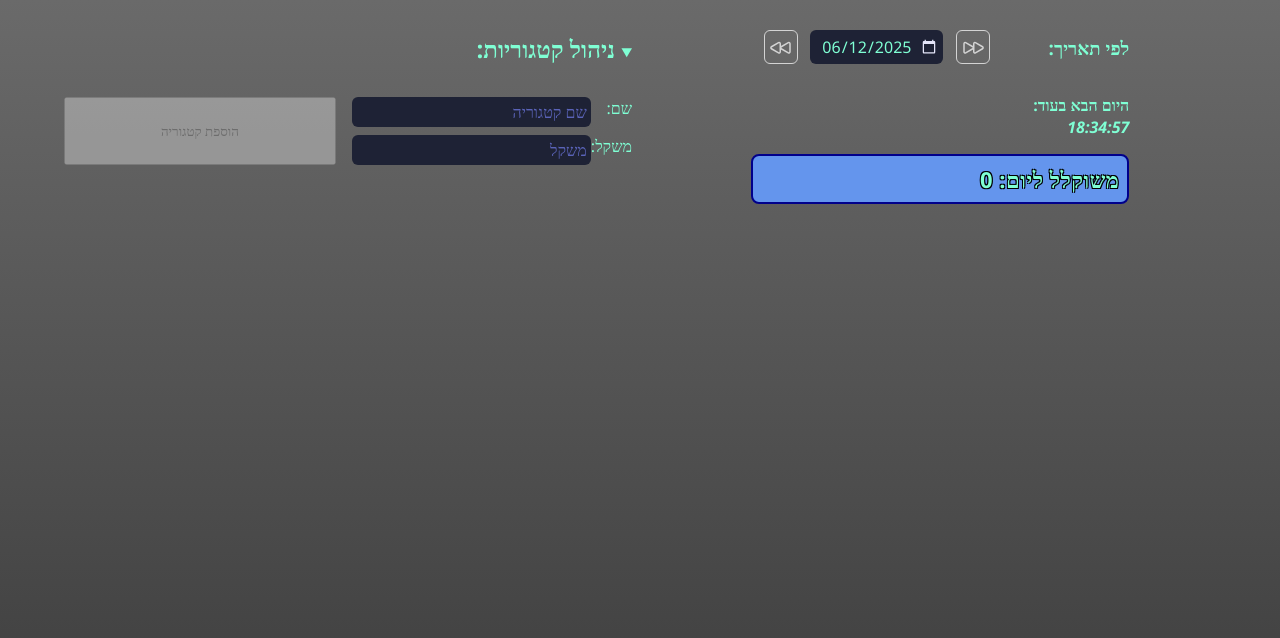
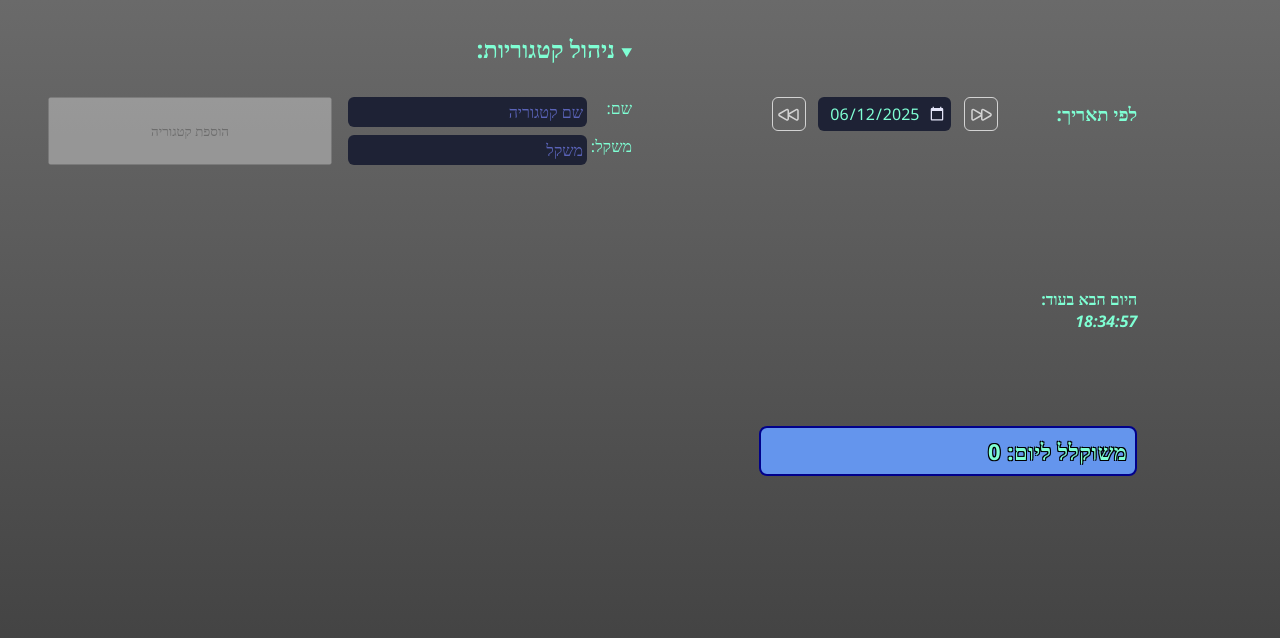
Before and after one commit to Eytan414/goals, an Angular app: page / in a window 1280 px wide. Shown: the top 638 px of the page. Built offline with nearby package versions, Linux system fonts and the light colour scheme.

Commit message:
home component haul

```diff
--- a/src/app/components/categories/increment-btn/increment-btn.ts
+++ b/src/app/components/categories/increment-btn/increment-btn.ts
@@ -12,8 +12,10 @@ import { CategoryRecord, DBService } from '../../../services/db';
 export class IncrementBtn {
   private readonly db = inject(DBService);
   record = input.required<CategoryRecord>();
+  SLEEP_ID = 11;
 
   increment(record: CategoryRecord) {
+    if(record.categoryId === this.SLEEP_ID && record.value === 1) return;
     const newValue = {
       ...record,
       value: record.value + 1
--- a/src/app/components/home/countdown/countdown.scss
+++ b/src/app/components/home/countdown/countdown.scss
@@ -1,5 +1,6 @@
 h1 {
     font-size: 1rem;
+    margin: 0;
 
     span {
         display: block;
--- a/src/app/components/home/home.html
+++ b/src/app/components/home/home.html
@@ -17,7 +17,7 @@
     </section>
 
     <section class="manage">
-        <details open>
+        <details open >
             <summary>
                 <h1>ניהול קטגוריות:</h1>
             </summary>
--- a/src/app/components/home/home.scss
+++ b/src/app/components/home/home.scss
@@ -4,23 +4,29 @@ main {
     grid-template-columns: 1fr 1fr;
     place-items: center;
     gap: 1rem;
-    width: calc(100% - 2rem);
     justify-self: center;
+    width: 100%;
     color: aquamarine;
 
     &>section {
         height: calc(100vh - 2rem);
+        max-height: 100%;
+        overflow: auto;
+        padding: 0 1rem;
     }
 
-    section.date-selection {
+    section.categories-container {
+        display: grid;
+        gap: 1rem;
+
+        .date-selection {
             display: grid;
             align-items: center;
-        align-self: start;
             grid-template-columns: 1fr 2fr;
             width: 100%;
 
-        >* {
-            outline: none;
+            h1 {
+                margin-block: .5rem;
             }
 
             .date-interaction {
@@ -28,19 +34,30 @@ main {
                 justify-content: space-evenly;
 
                 text-align: center !important;
-            input{
+
+                input {
                     text-align: center !important;
                 }
             }
         }
+    }
+
+
 
     section.manage {
         width: 100%;
-        overflow: auto;
         padding: 1rem 0;
 
+        details {
+            transition: all 1s;
+            height: 100px;
+            &[open]{
+                transition: all 1s;
+                height: 100%;
+            }
             summary {
                 cursor: pointer;
+                outline: 0;
 
                 h1 {
                     display: inline;
@@ -48,3 +65,4 @@ main {
             }
         }
     }
+}
--- a/src/app/components/home/home.ts
+++ b/src/app/components/home/home.ts
@@ -20,6 +20,7 @@ import { Countdown } from './countdown/countdown';
   styleUrl: './home.scss',
   standalone: true,
   changeDetection: ChangeDetectionStrategy.OnPush,
+
 })
 export class Home implements OnInit {
   private readonly db = inject(DBService);
```
Lines whose indentation alone changed are shown as unchanged.
